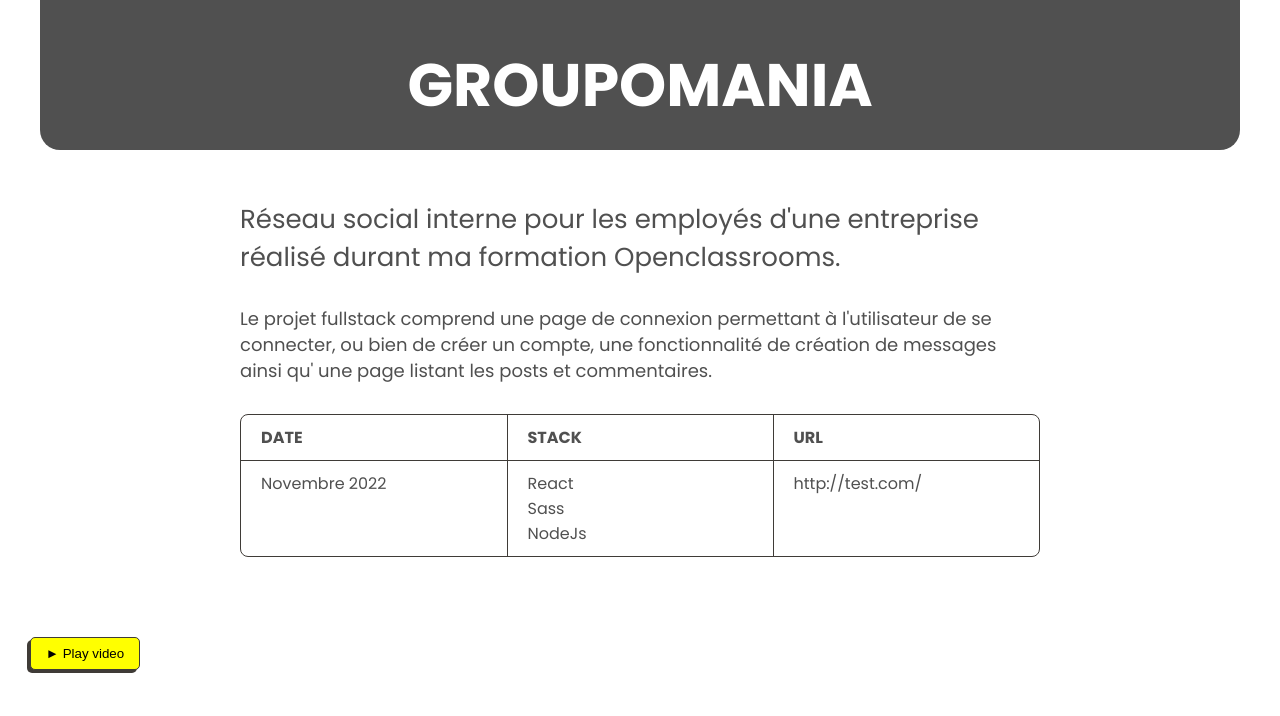
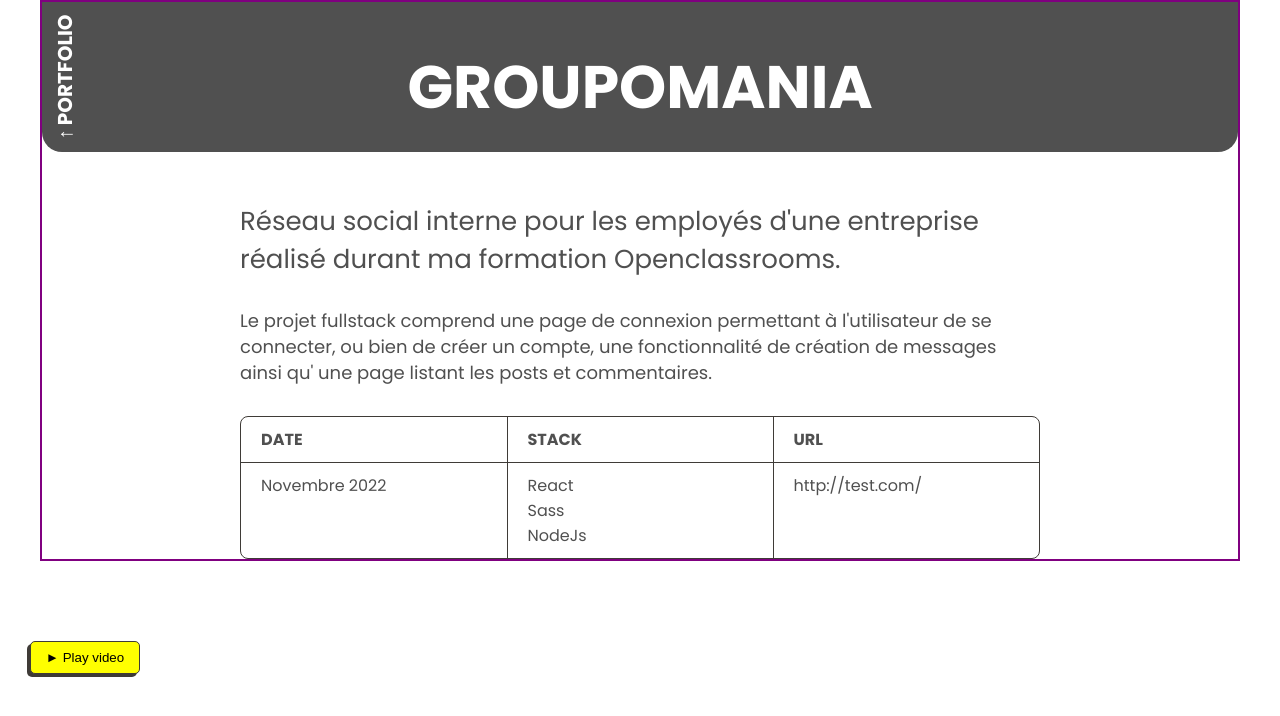
Before and after one commit to ThomasdevLC/portfolio_07_2023, a React (Create React App) app: page /groupomania/4 in a window 1280 px wide. Shown: the top 716 px of the page. Built offline with nearby package versions, Linux system fonts and the light colour scheme; grey boxes are pictures that could not be loaded.

Commit message:
back page fixed

```diff
--- a/src/App.jsx
+++ b/src/App.jsx
@@ -29,8 +29,8 @@ const App = () => {
 
   return (
     <div>
-      <div className={`over ${isDisplayed ? "displayed" : ""}`}></div>
-      <div className={`over-top ${isDisplayed ? "displayed" : ""}`}></div>
+      <div className={`over ${isDisplayed ? "over-displayed" : ""}`}></div>
+      <div className={`over-top ${isDisplayed ? "over-displayed" : ""}`}></div>
       <div className="main">
         <BrowserRouter>
           <Routes>
--- a/src/App.scss
+++ b/src/App.scss
@@ -51,6 +51,6 @@
   }
 }
 
-.displayed {
+.over-displayed {
   display: none;
 }
--- a/src/assets/styles/components/_work.scss
+++ b/src/assets/styles/components/_work.scss
@@ -37,6 +37,7 @@
     font-weight: 700;
     transform: rotate(-90deg);
     cursor: pointer;
+    z-index: 99;
 
     &:hover {
       color: var(--gray-3);
@@ -53,12 +54,15 @@
     }
 
     @include mixin.md-lt {
+      color: white;
       font-size: 16px;
       top: 50px;
       left: -20px;
       font-weight: 500;
     }
     @include mixin.xs {
+      color: white;
+
       font-size: 14px;
 
       font-weight: 500;
--- a/src/components/WorksComponent.js
+++ b/src/components/WorksComponent.js
@@ -37,7 +37,7 @@ const WorksComponent = () => {
   }
 
   return (
-    <section className="container">
+    <section className="container br">
       <NavLink to="/">
         <div className="container__backpage"> &#x2191; PORTFOLIO</div>
       </NavLink>
```
